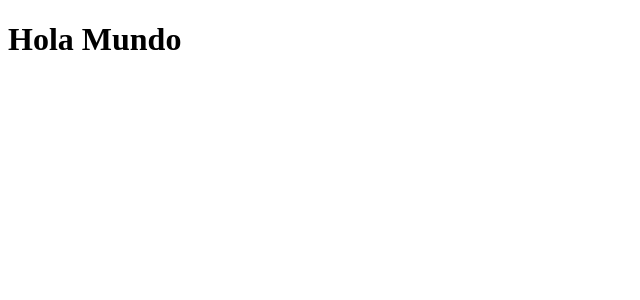
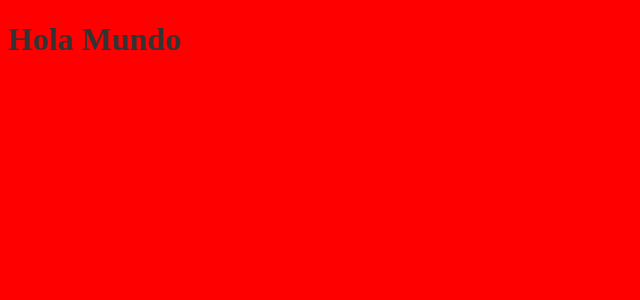
Before and after one commit to gilex1x/ReactPractico, a React app: page / in a window 1280 px wide. Shown: the top 300 px of the page, without its empty margins (0-640 px from the left). Built offline with nearby package versions, Linux system fonts and the light colour scheme.

Commit message:
[FIX] sass-loader

```diff
--- a/package.json
+++ b/package.json
@@ -25,7 +25,8 @@
   "homepage": "https://github.com/gilex1x/ReactPractico#readme",
   "dependencies": {
     "react": "^17.0.2",
-    "react-dom": "^17.0.2"
+    "react-dom": "^17.0.2",
+    "sass": "^1.43.2"
   },
   "devDependencies": {
     "@babel/core": "^7.15.8",
@@ -36,7 +37,6 @@
     "html-loader": "^2.1.2",
     "html-webpack-plugin": "^5.4.0",
     "mini-css-extract-plugin": "^2.4.2",
-    "sass": "^1.43.2",
     "sass-loader": "^12.2.0",
     "style-loader": "^3.3.0",
     "webpack": "^5.59.0",
--- a/src/components/App.jsx
+++ b/src/components/App.jsx
@@ -1,4 +1,5 @@
 import React from 'react'
+import '../styles/global.scss'
 const App = () => {
     return (
         <h1>Hola Mundo</h1>
--- /dev/null
+++ b/src/styles/global.scss
@@ -0,0 +1,7 @@
+$base-color: #ff0000;
+$text-color: #333333;
+
+body{
+    background: $base-color;
+    color: $text-color;
+}
--- a/webpack.config.js
+++ b/webpack.config.js
@@ -28,12 +28,15 @@ module.exports ={
                 }
             },
             {
-                test: /\.css|sass$/,
-                use:[
-                    "style-loader",
-                    "css-loader",
-                    "sass-loader"
-                ]
+                test: /\.s[ac]ss$/i,
+                use: [
+                  // Creates `style` nodes from JS strings
+                  "style-loader",
+                  // Translates CSS into CommonJS
+                  "css-loader",
+                  // Compiles Sass to CSS
+                  "sass-loader",
+                ],
             }
 
         ]
```
Also changed, not shown: 1 other file (tests, documents, lock files or other folders).
